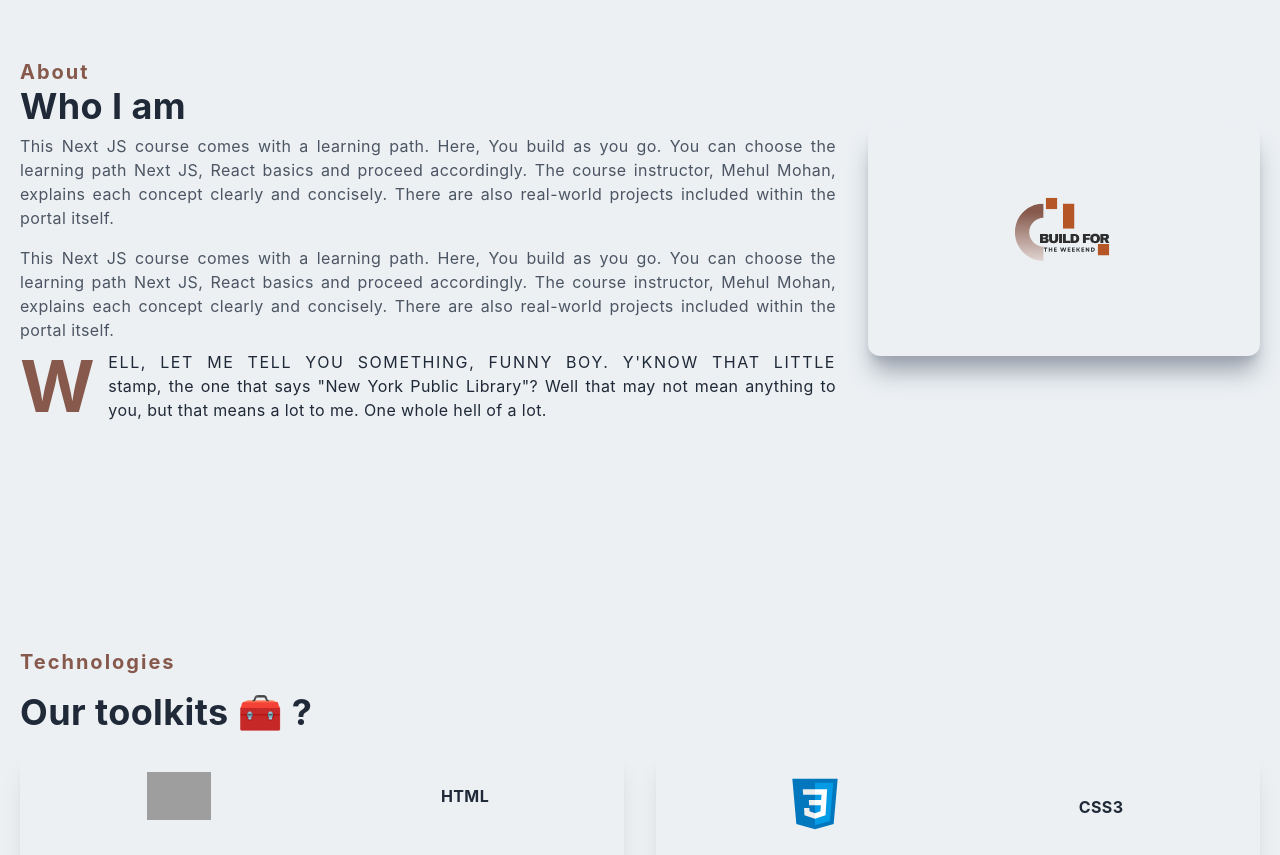
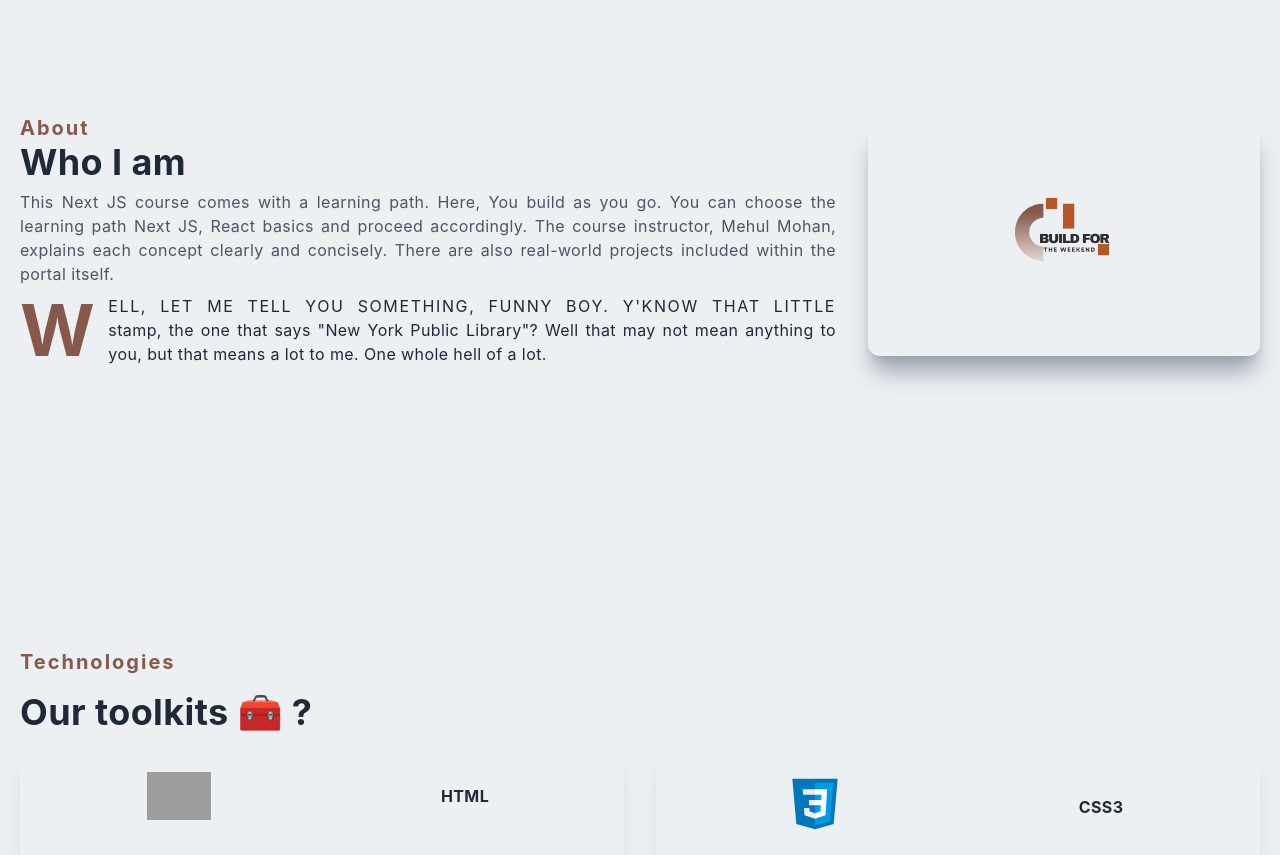
Before and after one commit to CollyneJumah/Build-for-the-weekend, a Next.js app: page / in a window 1280 px wide. Shown: the part 960-1815 px from the top of the page. Built offline with nearby package versions, Linux system fonts and the light colour scheme; grey boxes are pictures that could not be loaded.

Commit message:
chore: updated Project content

```diff
--- a/components/About.jsx
+++ b/components/About.jsx
@@ -7,11 +7,6 @@ export const About = () => {
             <div className="col-span-2">
                 <p className='capitalize text-xl tracking-widest text-[#86594c] font-bold'>About</p>
                 <h2>Who I am</h2>
-                <p className='py-2 text-gray-600 text-justify'>
-                This Next JS course comes with a learning path. Here, You build as you go. You can choose the learning path
-                Next JS, React basics and proceed accordingly. The course instructor, Mehul Mohan,
-                explains each concept clearly and concisely. There are also real-world projects included within the portal itself.
-                </p>
                 <p className='py-2 text-gray-600 text-justify'>
                 This Next JS course comes with a learning path. Here, You build as you go. You can choose the learning path
                 Next JS, React basics and proceed accordingly. The course instructor, Mehul Mohan,
--- a/pages/projects/tawihealth.jsx
+++ b/pages/projects/tawihealth.jsx
@@ -1,7 +1,7 @@
 import Image from 'next/image'
 import Link from 'next/link'
 import React from 'react'
-import { BsChevronDoubleRight } from 'react-icons/bs'
+import { BsChevronDoubleRight,BsChevronDoubleLeft } from 'react-icons/bs'
 import tawiImage from '../../public/assets/images/tawi-dashboard.svg'
 
 const tawihealth = () =>{
@@ -17,7 +17,7 @@ const tawihealth = () =>{
         </div>
         <div className='max-w-[1240px] mx-auto p-2 grid md:grid-cols-5 gap-5 pt-8'>
           <div className="col-span-4">
-            <p>Project</p>
+            <p>{`[Title]`}</p>
             <h2>Overview</h2>
             <p>
               Lorem ipsum dolor sit amet consectetur adipisicing elit. Vitae, fuga! Lorem ipsum dolor sit
@@ -31,16 +31,16 @@ const tawihealth = () =>{
               <p className='text-center font-bold pb-2'>Technologies</p>
               <div className='grid  grid-cols-3 md:grid-cols-1'>
                 <p className='text-gray-600 py-2 flex items-center'>
-                  <BsChevronDoubleRight className='pr-1'/> React
+                  <BsChevronDoubleRight className='pr-1'/> <img src="https://cdn.jsdelivr.net/gh/devicons/devicon/icons/html5/html5-original-wordmark.svg"  width="30px" height="30px" /> React
                 </p>
                 <p className='text-gray-600 py-2 flex items-center'>
-                  <BsChevronDoubleRight className='pr-1'/> NextJS
+                  <BsChevronDoubleRight className='pr-1'/> <img src="https://cdn.jsdelivr.net/gh/devicons/devicon/icons/nextjs/nextjs-original-wordmark.svg" alt='NextJS'  width="30px" height="30px"  />NextJS
                 </p>
                 <p className='text-gray-600 py-2 flex items-center'>
-                  <BsChevronDoubleRight className='pr-1'/> Tailwind
+                  <BsChevronDoubleRight className='pr-1'/> <Image src="/assets/toolkits/tailwind-css.svg" alt='HTML'  width="30px" height="30px" /> Tailwind
                 </p>
                 <p className='text-gray-600 py-2 flex items-center'>
-                  <BsChevronDoubleRight className='pr-1'/> CSS
+                  <BsChevronDoubleRight className='pr-1'/> <Image src="/assets/toolkits/css3.svg" alt='HTML'  width="30px" height="30px" /> CSS
                 </p>
 
               </div>
@@ -48,7 +48,7 @@ const tawihealth = () =>{
           </div>
 
           <Link href="/#projects">
-            <p className='underline cursor-pointer'>back</p>
+            <p className='underline cursor-pointer flex'><BsChevronDoubleLeft /> back</p>
           </Link>
         </div>
       </div>
```
